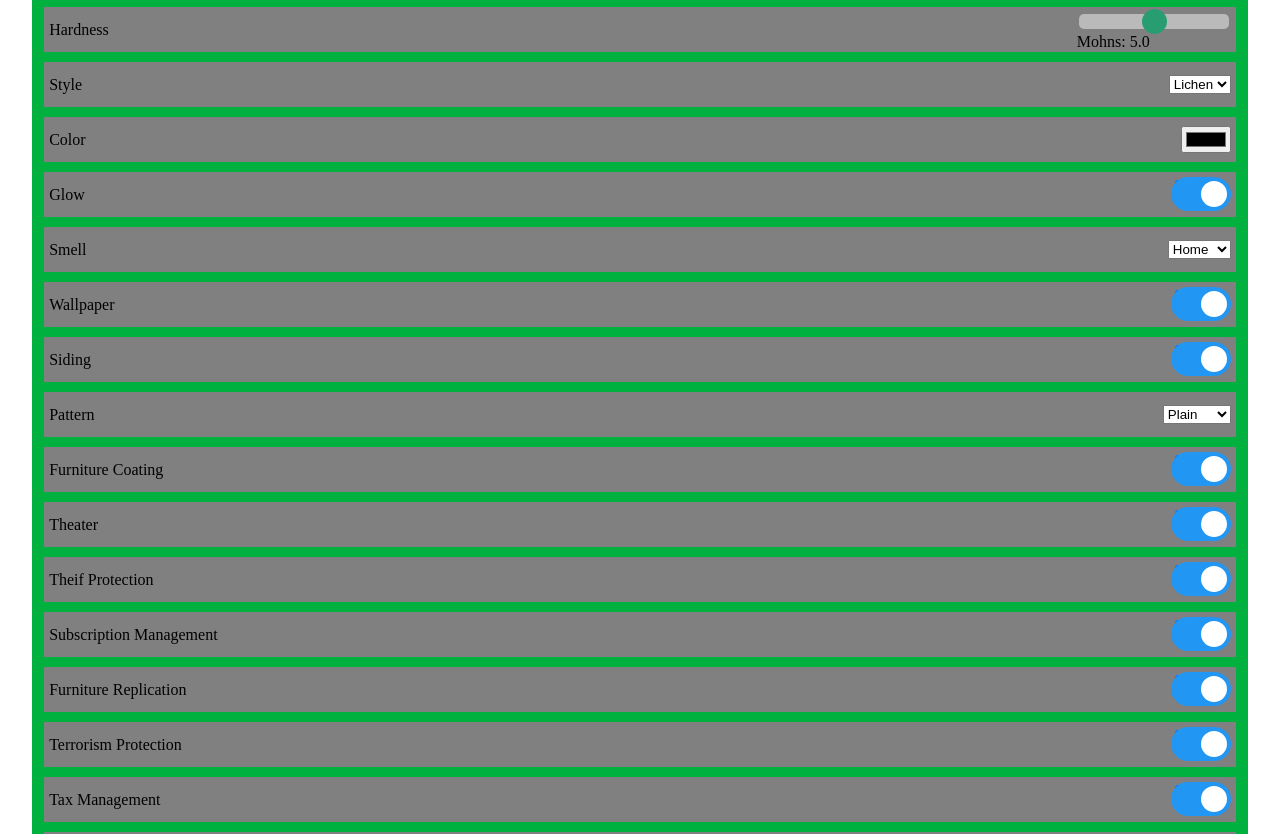
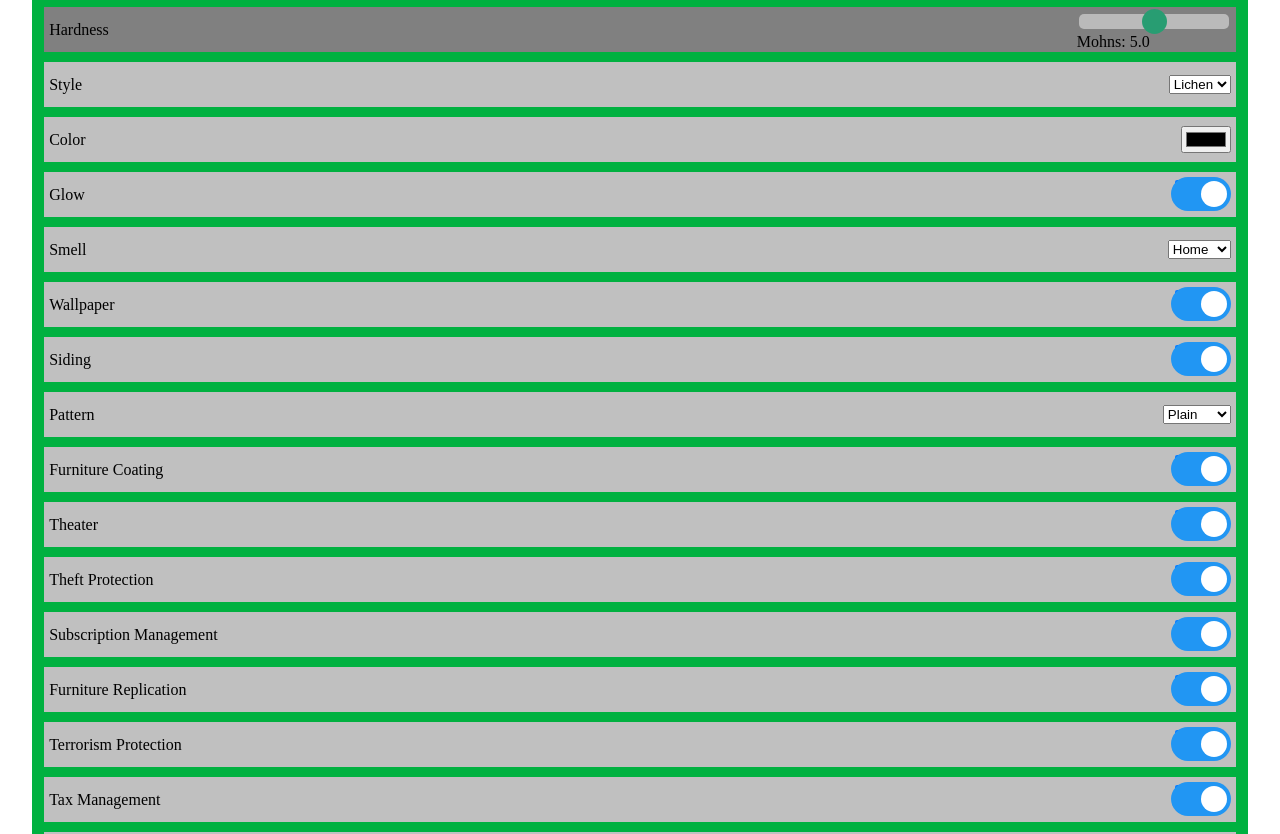
Before and after one commit to Superboi07/superboi07.github.io, a plain HTML site: page index.html in a window 1280 px wide. Shown: the part 245-1079 px from the top of the page. Drawn offline with Linux system fonts and the light colour scheme.

Commit message:
Update index.html

```diff
--- a/index.html
+++ b/index.html
@@ -65,7 +65,7 @@
                 width: 100%;
                 height: 45px;
                 bottom: -55px;
-                background-color: gray;
+                background-color: silver;
             }
 
             .rightHolder {
@@ -284,7 +284,7 @@
                                </label>
                            </div>
 <div class="line">
-<span style="line-height: 45px; margin-left: 5px;">Theif Protection</span>
+<span style="line-height: 45px; margin-left: 5px;">Theft Protection</span>
                            <div class="rightHolder">
                                <label class="switch">
                                    <input type="checkbox" checked/>
```
